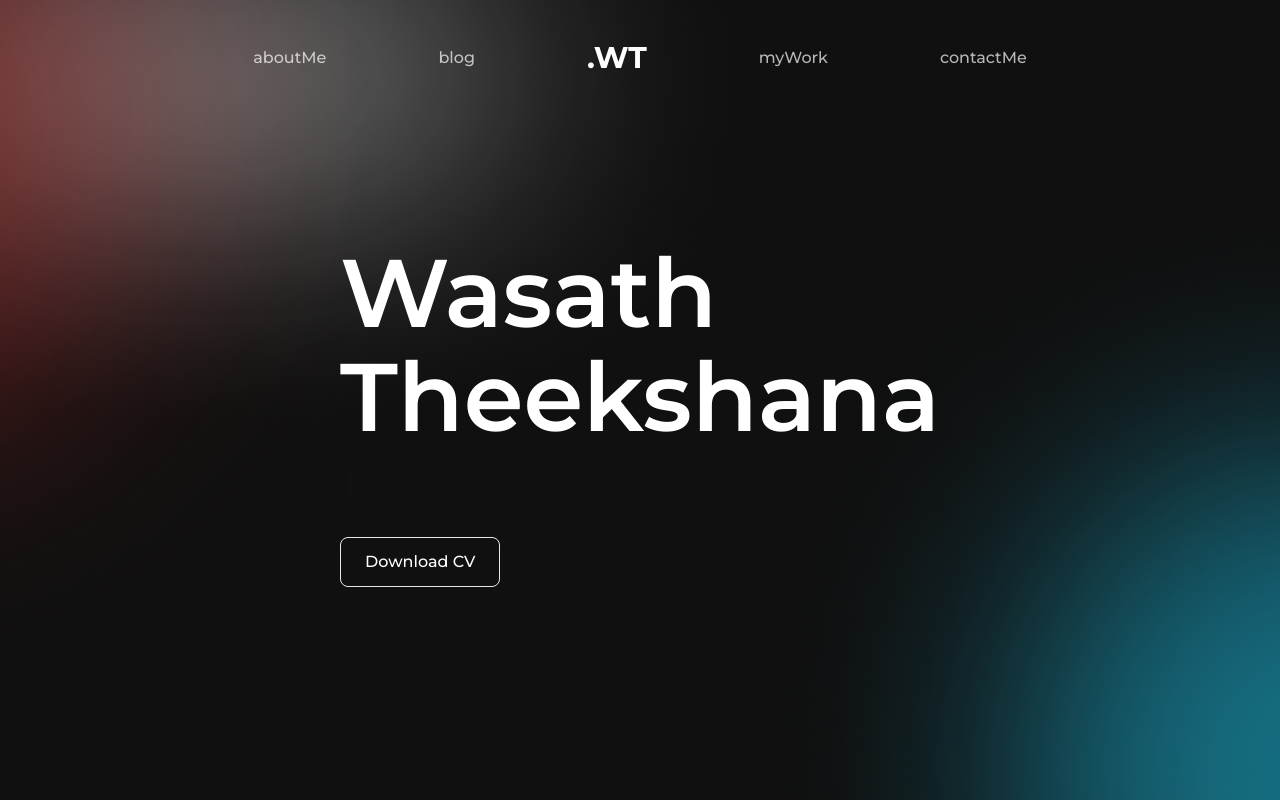
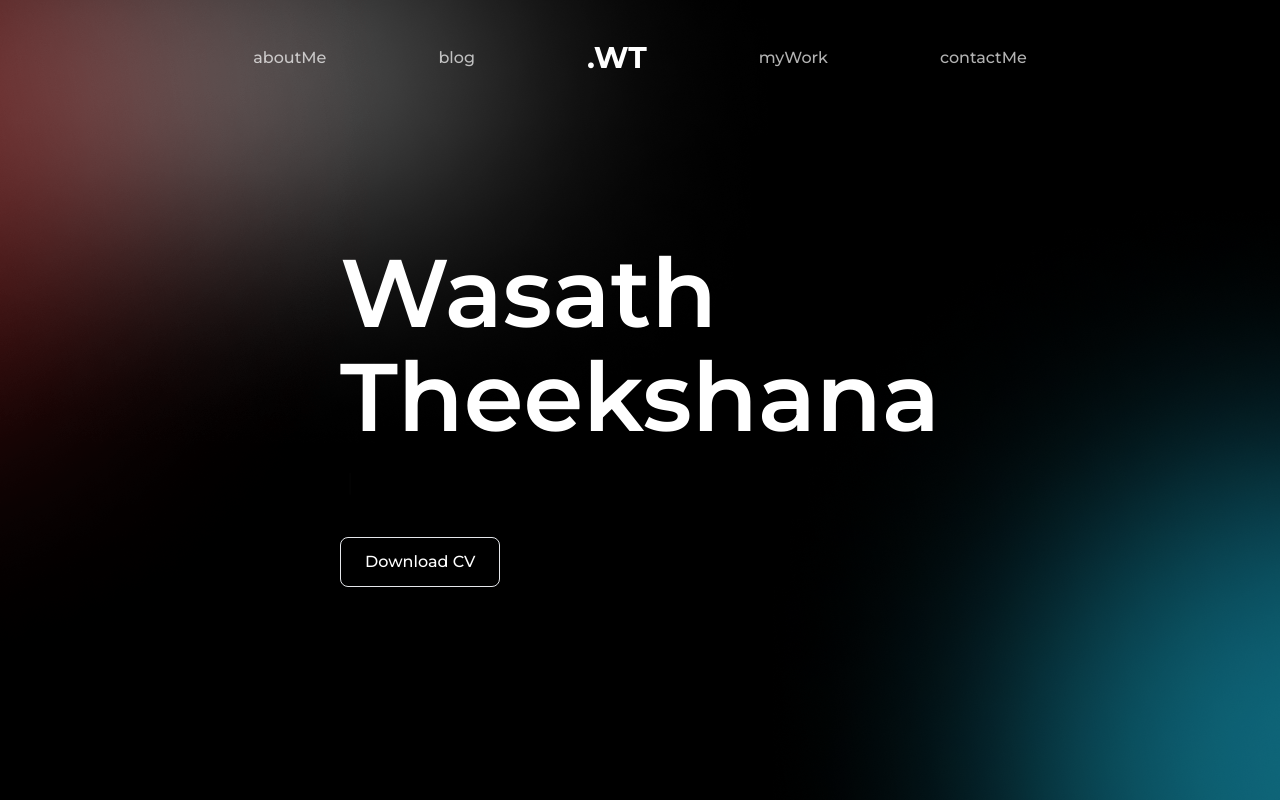
Before and after one commit to WasathTheekshana/wasath-portfolio, a Next.js app: page / in a window 1280 px wide. Built offline with nearby package versions, Linux system fonts and the light colour scheme.

Commit message:
fix: background color

```diff
--- a/styles/globals.css
+++ b/styles/globals.css
@@ -21,7 +21,7 @@
 
 
 body {
-  background-color: #101010;
+  background-color: #000000;
   color: white;
 }
 
```
